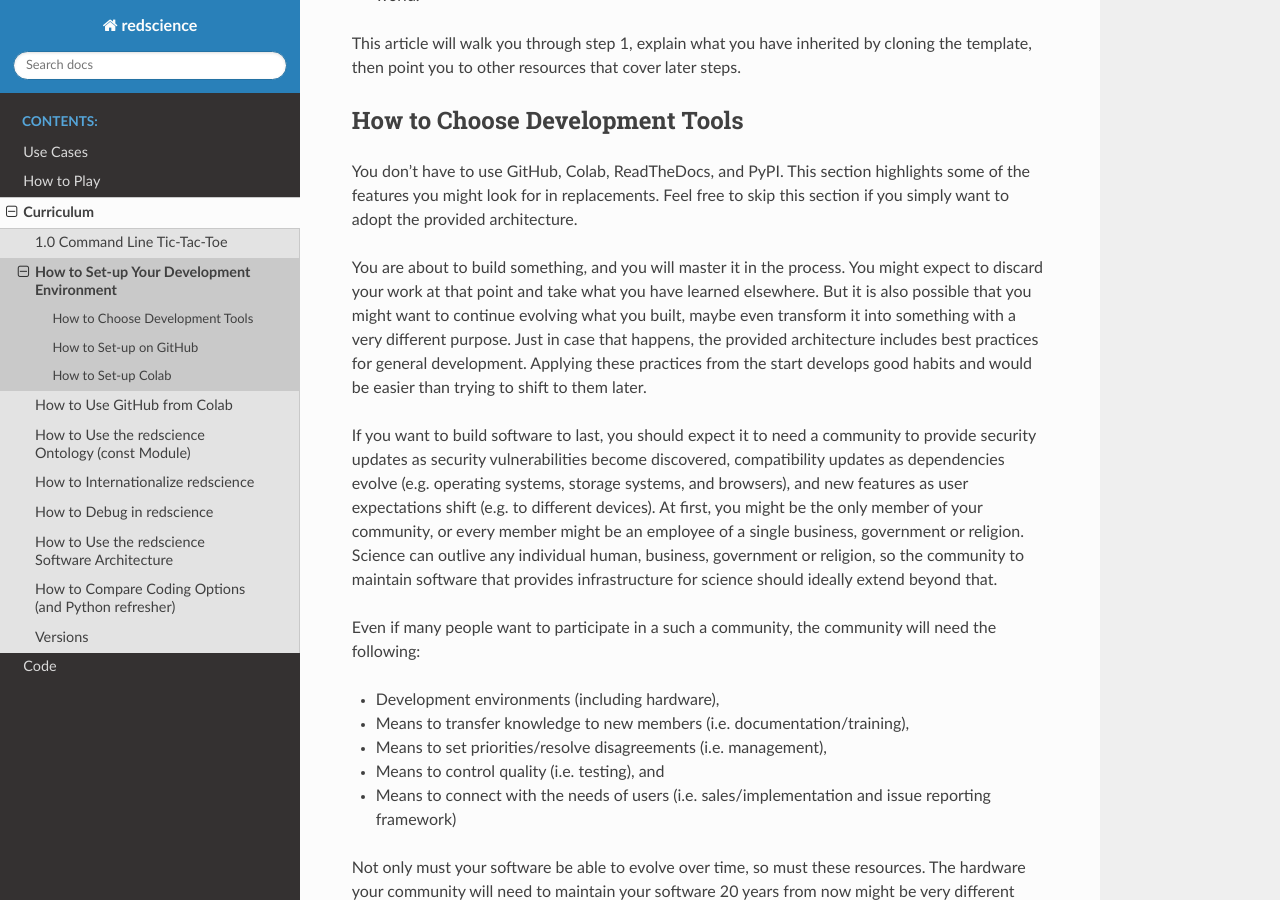
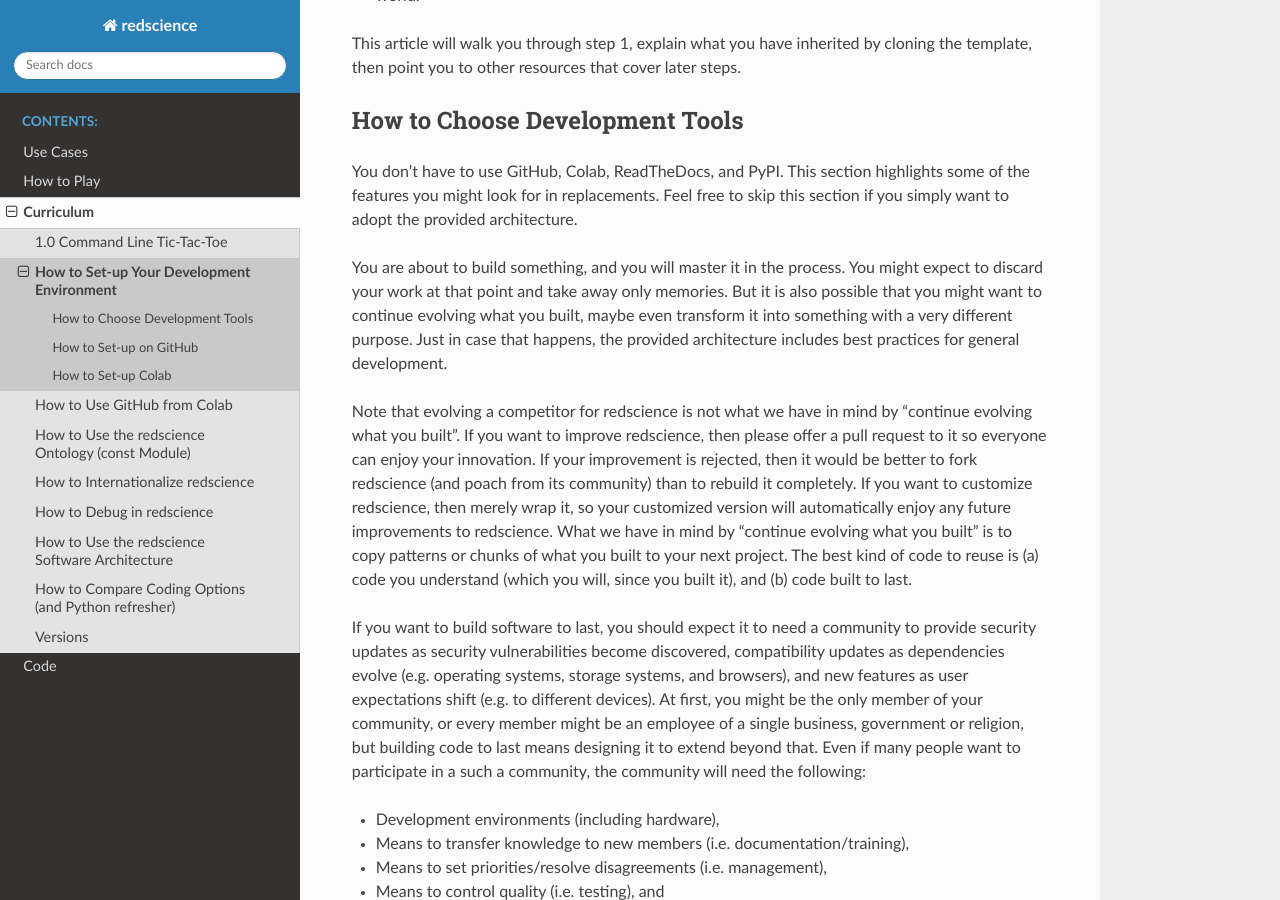
Before and after one commit to ChrisSantosLang/redscience, a Sphinx documentation site: the page built from docs/source/devenvironment.rst, in a window 1280 px wide and 900 px high, scrolled down 584 px. Built offline with Sphinx 7.4.7 and the Read the Docs theme 2.0.0, drawn with Linux system fonts in a browser that asks for light colours.

Commit message:
Update devenvironment.rst

```diff
--- a/docs/source/devenvironment.rst
+++ b/docs/source/devenvironment.rst
@@ -39,27 +39,33 @@ free to skip this section if you simply want to adopt the provided
 architecture.
 
 You are about to build something, and you will master it in the process.
-You might expect to discard your work at that point and take what you
-have learned elsewhere. But it is also possible that you might want to
-continue evolving what you built, maybe even transform it into something
-with a very different purpose. Just in case that happens, the provided
-architecture includes best practices for general development. Applying
-these practices from the start develops good habits and would be easier
-than trying to shift to them later.
+You might expect to discard your work at that point and take away only
+memories. But it is also possible that you might want to continue evolving
+what you built, maybe even transform it into something with a very
+different purpose. Just in case that happens, the provided architecture
+includes best practices for general development.
+
+Note that evolving a competitor for redscience is not what we have in mind
+by "continue evolving what you built". If you want to improve redscience,
+then please offer a pull request to it so everyone can enjoy your
+innovation. If your improvement is rejected, then it would be better to
+fork redscience (and poach from its community) than to rebuild it
+completely. If you want to customize redscience, then merely wrap it, so
+your customized version will automatically enjoy any future improvements
+to redscience. What we have in mind by "continue evolving what you built"
+is to copy patterns or chunks of what you built to your next project. The
+best kind of code to reuse is (a) code you understand (which you will,
+since you built it), and (b) code built to last.
 
 If you want to build software to last, you should expect it to need a
 community to provide security updates as security vulnerabilities become
 discovered, compatibility updates as dependencies evolve (e.g. operating
 systems, storage systems, and browsers), and new features as user
-expectations shift (e.g. to different devices). At first, you might be
-the only member of your community, or every member might be an employee
-of a single business, government or religion. Science can outlive any
-individual human, business, government or religion, so the community to
-maintain software that provides infrastructure for science should ideally
-extend beyond that.
-
-Even if many people want to participate in a such a community, the
-community will need the following:
+expectations shift (e.g. to different devices). At first, you might
+be the only member of your community, or every member might be an employee
+of a single business, government or religion, but building code to last
+means designing it to extend beyond that. Even if many people want to
+participate in a such a community, the community will need the following:
 
 * Development environments (including hardware),
 * Means to transfer knowledge to new members (i.e. documentation/training),
```
